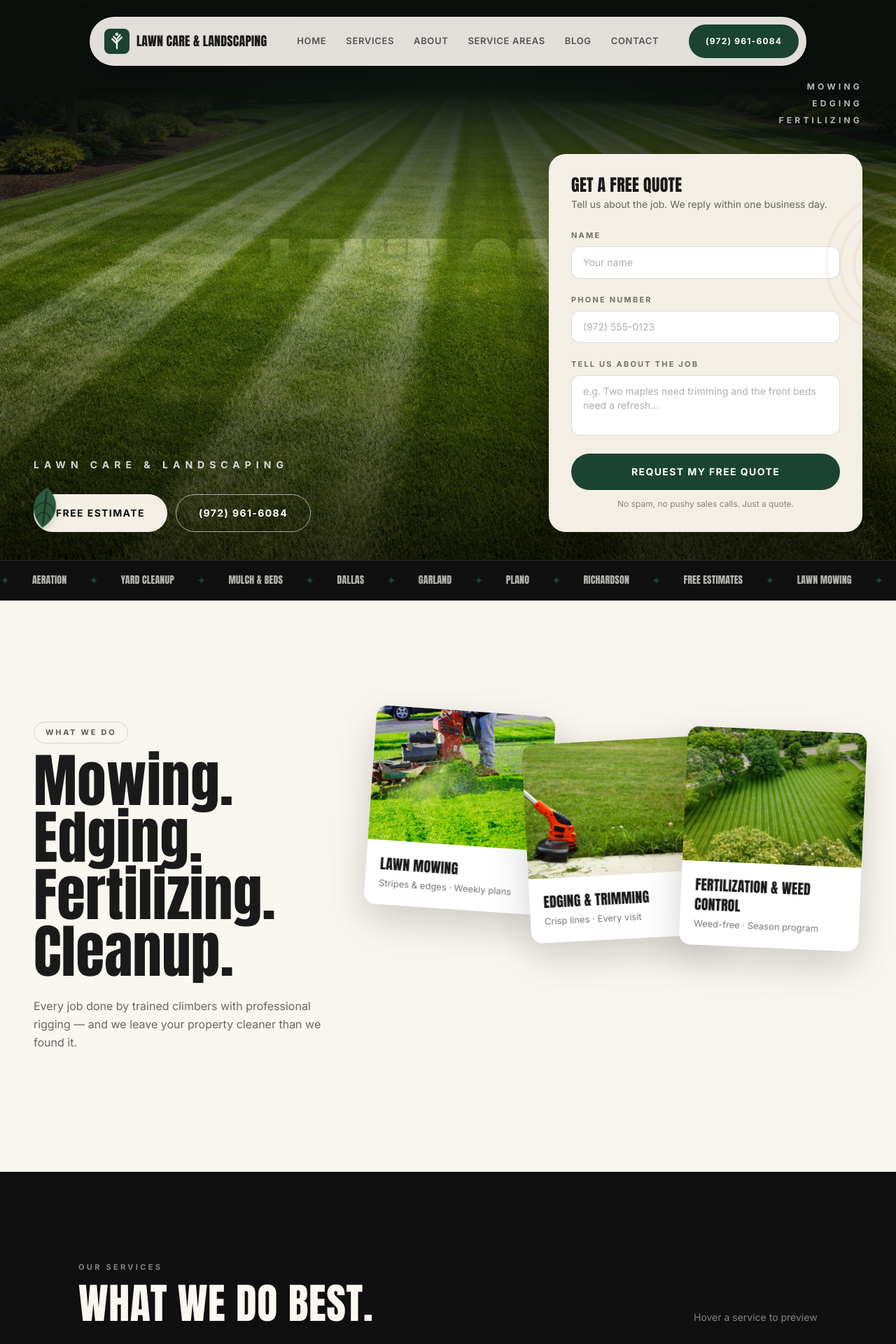
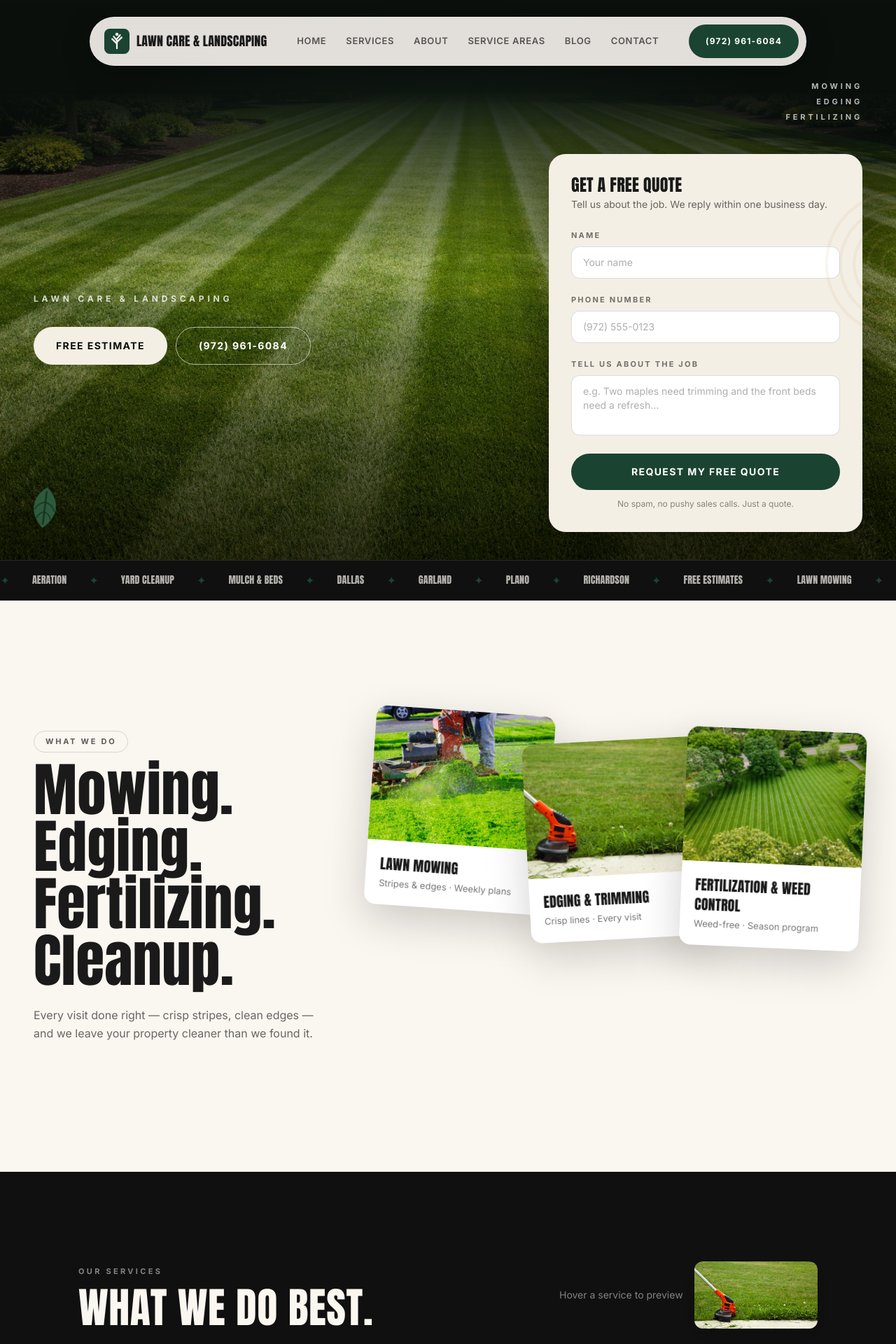
Before and after one commit to yakusee5555-cmd/lawncare-demo, a React (Vite) app: page / in a window 1280 px wide. Shown: the top 1920 px of the page at 70% size. Built offline with nearby package versions, Linux system fonts and the light colour scheme.

Commit message:
Hero: photo card, smaller text, form exempt from scroll fade; section images

```diff
--- a/src/components/Hero.tsx
+++ b/src/components/Hero.tsx
@@ -5,7 +5,8 @@ import QuoteForm from "./QuoteForm";
 export default function Hero() {
   const backRef = useRef<HTMLDivElement>(null);
   const foreRef = useRef<HTMLDivElement>(null);
-  const contentRef = useRef<HTMLDivElement>(null);
+  const topRef = useRef<HTMLDivElement>(null);
+  const textRef = useRef<HTMLDivElement>(null);
   const markRef = useRef<HTMLHeadingElement>(null);
 
   useEffect(() => {
@@ -29,8 +30,10 @@ export default function Hero() {
           markRef.current.style.transform = `translateY(${-y * 0.08}px) scale(${s})`;
           markRef.current.style.opacity = String(Math.max(0.25, 1 - y / 900));
         }
-        if (contentRef.current)
-          contentRef.current.style.opacity = String(Math.max(0, 1 - y / 500));
+        // NOTE: QuoteForm is outside the fading refs — it never fades on scroll
+        const fade = String(Math.max(0, 1 - y / 500));
+        if (topRef.current) topRef.current.style.opacity = fade;
+        if (textRef.current) textRef.current.style.opacity = fade;
       });
     };
     window.addEventListener("scroll", onScroll, { passive: true });
@@ -49,7 +52,7 @@ export default function Hero() {
         <div className="absolute inset-0 flex items-center justify-center px-4">
           <h1
             ref={markRef}
-            className="hero-title font-display font-black text-[#f4efe4] leading-none tracking-tight select-none text-[clamp(1.9rem,9.5vw,17rem)] will-change-transform"
+            className="hero-title font-display font-black text-[#f4efe4] leading-none tracking-tight select-none text-[clamp(1.4rem,6vw,10rem)] will-change-transform"
           >
             LAWN CARE
           </h1>
@@ -72,20 +75,17 @@ export default function Hero() {
       </div>
 
       {/* CONTENT */}
-      <div
-        ref={contentRef}
-        className="relative z-20 flex flex-1 flex-col justify-between px-6 md:px-12 pt-28 pb-10"
-      >
-        <div className="hero-fade flex justify-end" style={{ animationDelay: "0.9s" }}>
-          <p className="text-right text-[11px] md:text-xs font-bold tracking-[0.35em] text-white/70 leading-loose">
+      <div className="relative z-20 flex flex-1 flex-col justify-between px-6 md:px-12 pt-28 pb-10">
+        <div ref={topRef} className="hero-fade flex justify-end" style={{ animationDelay: "0.9s" }}>
+          <p className="text-right text-[10px] md:text-[11px] font-bold tracking-[0.35em] text-white/70 leading-loose">
             MOWING<br />EDGING<br />FERTILIZING
           </p>
         </div>
 
-        <div className="grid items-end gap-8 lg:grid-cols-[1fr_auto]">
-          <div>
+        <div className="flex flex-col gap-8 lg:flex-row lg:items-end lg:justify-between">
+          <div ref={textRef}>
             <p
-              className="hero-fade text-center text-xs md:text-sm font-bold tracking-[0.5em] text-white/80 lg:text-left"
+              className="hero-fade text-center text-[11px] md:text-xs font-bold tracking-[0.4em] text-white/80 lg:text-left"
               style={{ animationDelay: "1.1s" }}
             >
               LAWN CARE & LANDSCAPING
@@ -107,6 +107,20 @@ export default function Hero() {
                 (972) 961-6084
               </a>
             </div>
+            <figure
+              className="hero-fade mt-6 hidden w-60 rotate-[-4deg] rounded-xl bg-white/10 p-2 shadow-2xl backdrop-blur-sm sm:block"
+              style={{ animationDelay: "1.35s" }}
+            >
+              <img
+                src="/img/lawn/mower.jpg"
+                alt="Crew mowing a striped lawn"
+                className="aspect-[4/3] w-full rounded-lg object-cover"
+                draggable={false}
+              />
+              <figcaption className="px-1 py-2 text-center text-[10px] font-bold uppercase tracking-[0.25em] text-white/70">
+                Striped in Dallas, TX
+              </figcaption>
+            </figure>
           </div>
           <QuoteForm />
         </div>
--- a/src/components/Sections.tsx
+++ b/src/components/Sections.tsx
@@ -243,6 +243,12 @@ export function Contact() {
               </dd>
             </div>
           </dl>
+          <img
+            src="/img/lawn/stripes.jpg"
+            alt="Freshly mowed striped lawn"
+            loading="lazy"
+            className="reveal mt-8 aspect-[16/9] w-full max-w-md rounded-2xl object-cover shadow-[0_20px_60px_rgba(0,0,0,0.15)]"
+          />
         </div>
         <div className="reveal rounded-3xl bg-white p-7 shadow-[0_20px_60px_rgba(0,0,0,0.12)] md:p-9">
           {sent ? (
--- a/src/components/Showcase.tsx
+++ b/src/components/Showcase.tsx
@@ -18,7 +18,7 @@ export function Stacked() {
             ))}
           </h2>
           <p className="reveal mt-6 max-w-md text-base leading-relaxed text-charcoal/65">
-            Every job done by trained climbers with professional rigging — and we leave your
+            Every visit done right — crisp stripes, clean edges — and we leave your
             property cleaner than we found it.
           </p>
         </div>
@@ -102,7 +102,15 @@ export function DarkList() {
               What we do best.
             </h2>
           </div>
-          <p className="reveal hidden text-sm text-cream/50 md:block">Hover a service to preview</p>
+          <div className="reveal flex items-center gap-4">
+            <p className="hidden text-sm text-cream/50 md:block">Hover a service to preview</p>
+            <img
+              src="/img/lawn/edging.jpg"
+              alt="Freshly edged lawn border"
+              loading="lazy"
+              className="h-20 w-32 rounded-xl object-cover shadow-lg md:h-24 md:w-44"
+            />
+          </div>
         </div>
 
         <div>
@@ -347,6 +355,12 @@ export function Pricing() {
             Straightforward packages for the jobs we do every day. Final quote confirmed
             on-site — always free, never pushy.
           </p>
+          <img
+            src="/img/lawn/stripes2.webp"
+            alt="Thick green striped lawn"
+            loading="lazy"
+            className="reveal hidden h-28 w-52 shrink-0 rounded-2xl object-cover shadow-2xl lg:block"
+          />
         </div>
 
         <MowReveal>
```
